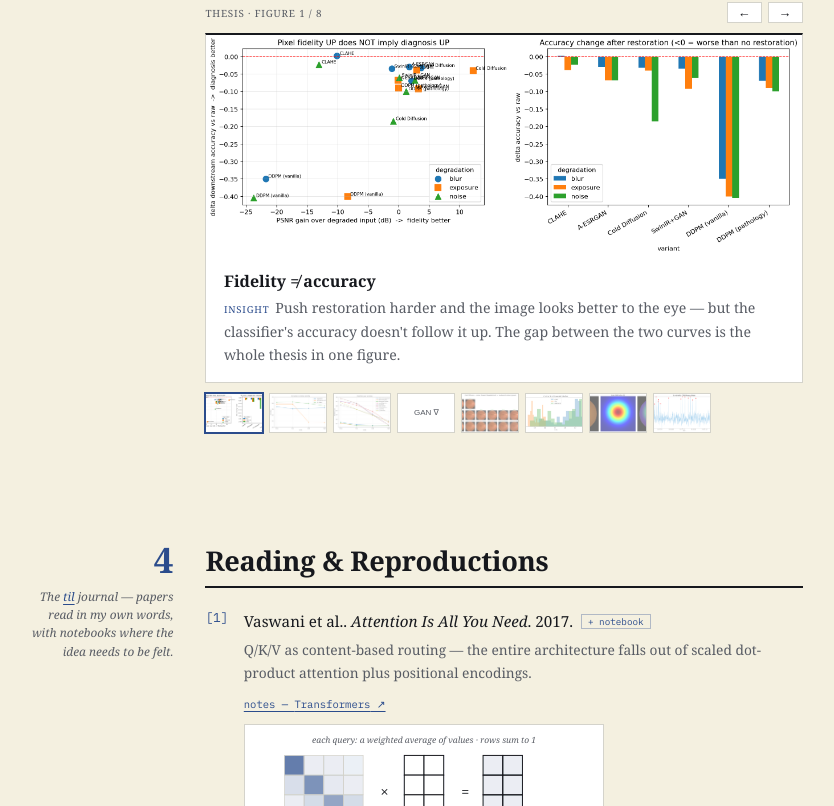
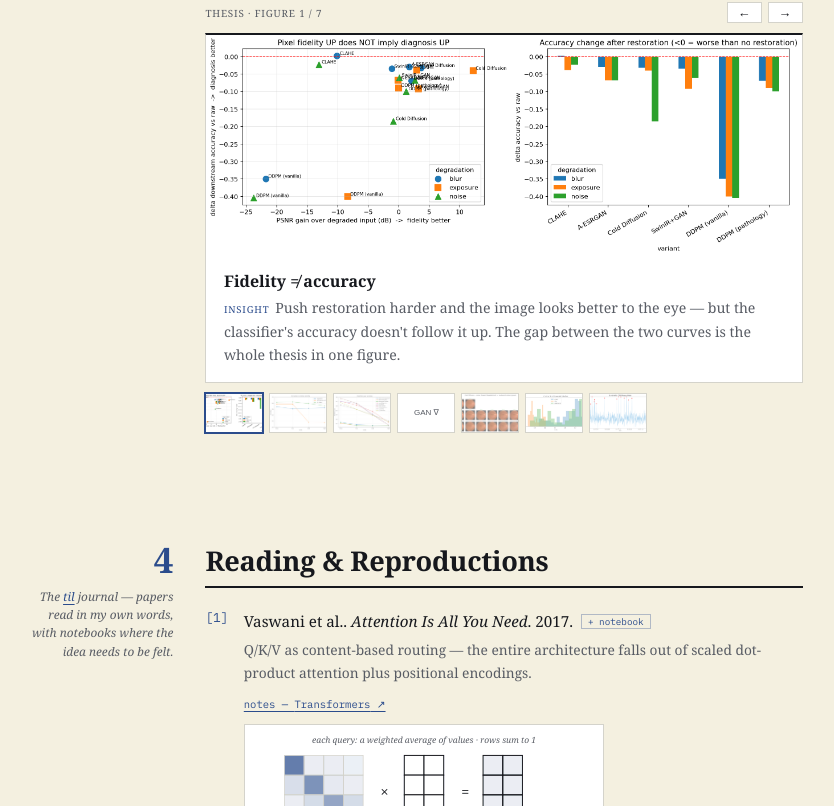
Before and after one commit to Atharvax16/Portfolio, a React (Vite) app: page / in a window 1280 px wide. Shown: the part 4138-4944 px from the top of the page, without its empty margins (227-1061 px from the left). Built offline with nearby package versions, Linux system fonts and the light colour scheme.

Commit message:
Findings: remove the Grad-CAM on the retina figure (looked unconvincing)

```diff
--- a/src/data.js
+++ b/src/data.js
@@ -460,11 +460,6 @@ export const INSIGHTS = [
     insight: "The quality-aware router separates images worth enhancing from those it should leave alone — turning the fidelity-vs-accuracy trade-off into a per-image decision.",
   },
   {
-    tag: "XAI", title: "Grad-CAM on the retina",
-    src: "images/plots/gradcam-retinopathy.png",
-    insight: "Saliency lands on the lesions clinicians actually inspect — the kind of explanation a doctor can sanity-check, not just a pretty heatmap.",
-  },
-  {
     tag: "anomaly", title: "Anomalies in CPU telemetry",
     src: "images/plots/anomaly-cpu-usage.png",
     insight: "Injected attack spikes stand clear of baseline load. With a recall-first detector, a few false alarms are a fair price for never missing the spike that matters.",
```
